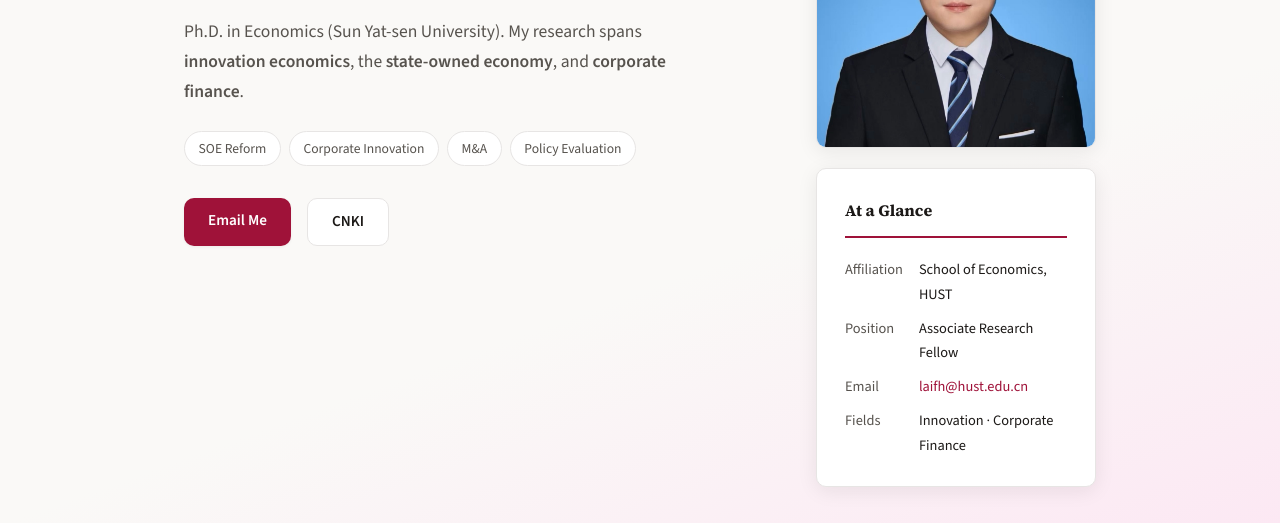
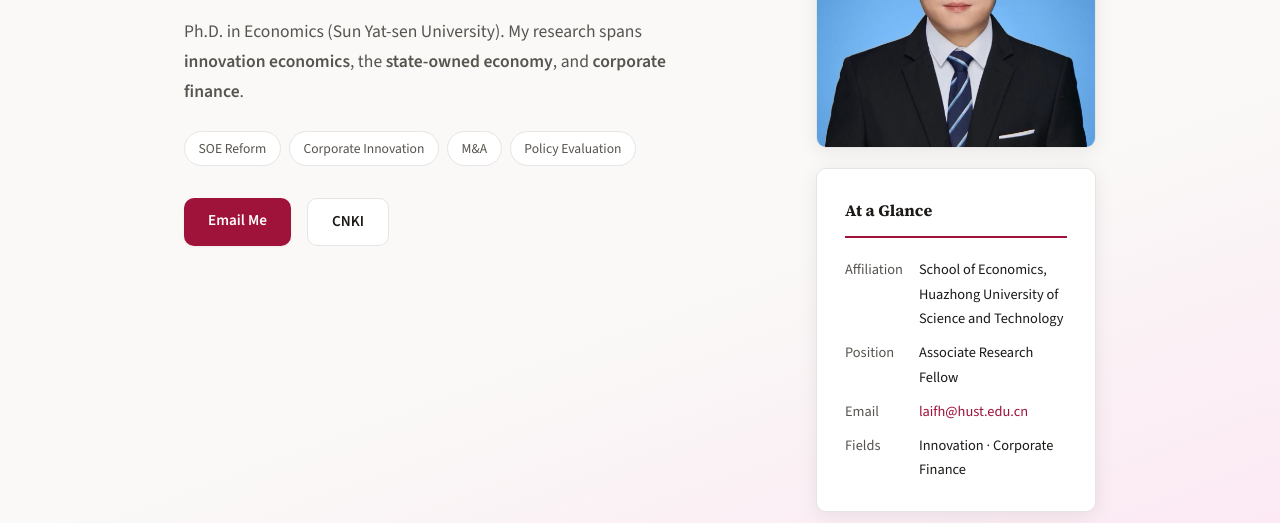
Before and after one commit to laifh3/laifh3.github.io, a plain HTML site: page index.html in a window 1280 px wide. Shown: the part 277-800 px from the top of the page. Drawn offline with nearby package versions, Linux system fonts and the light colour scheme.

Commit message:
Update homepage content5

```diff
--- a/index.html
+++ b/index.html
@@ -64,7 +64,7 @@
           <h3>At a Glance</h3>
           <dl>
             <dt>Affiliation</dt>
-            <dd>School of Economics, HUST</dd>
+            <dd>School of Economics, Huazhong University of Science and Technology</dd>
             <dt>Position</dt>
             <dd>Associate Research Fellow</dd>
             <dt>Email</dt>
```
Also changed, not shown: 1 other file.
